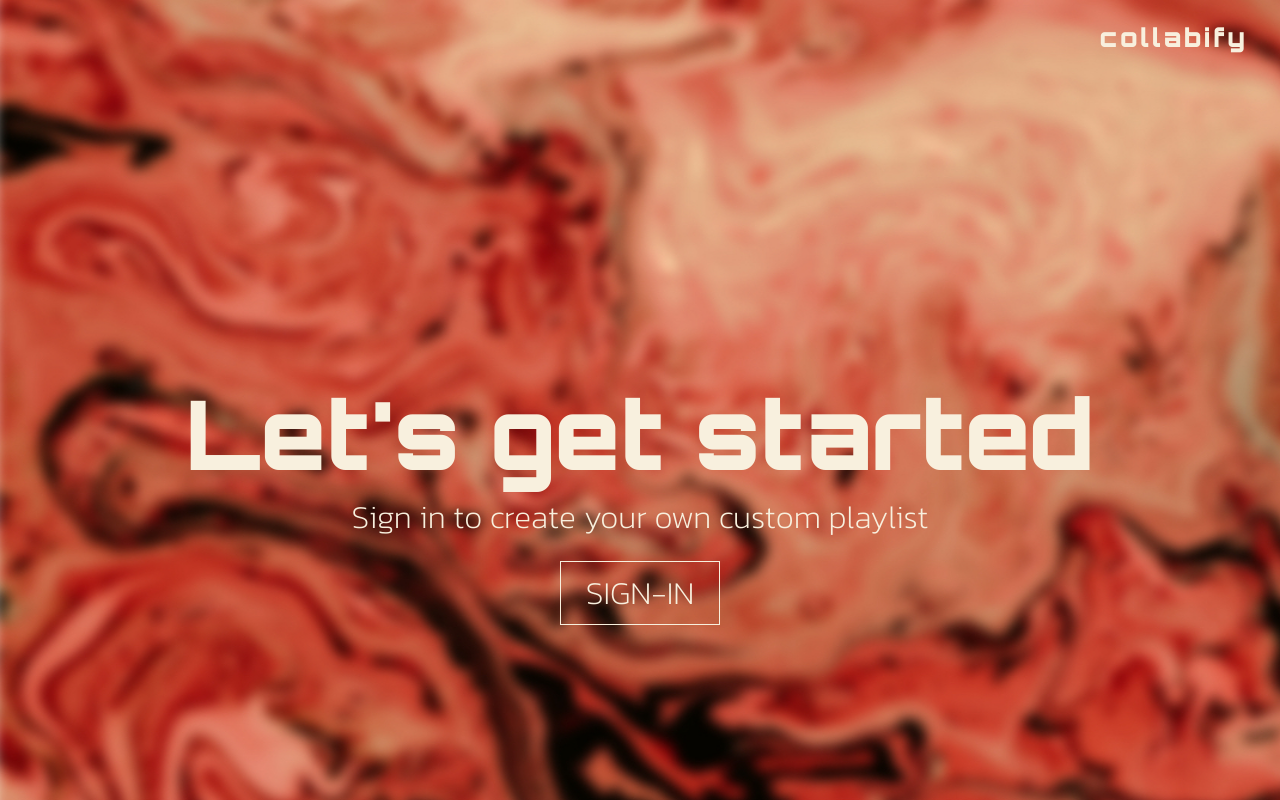
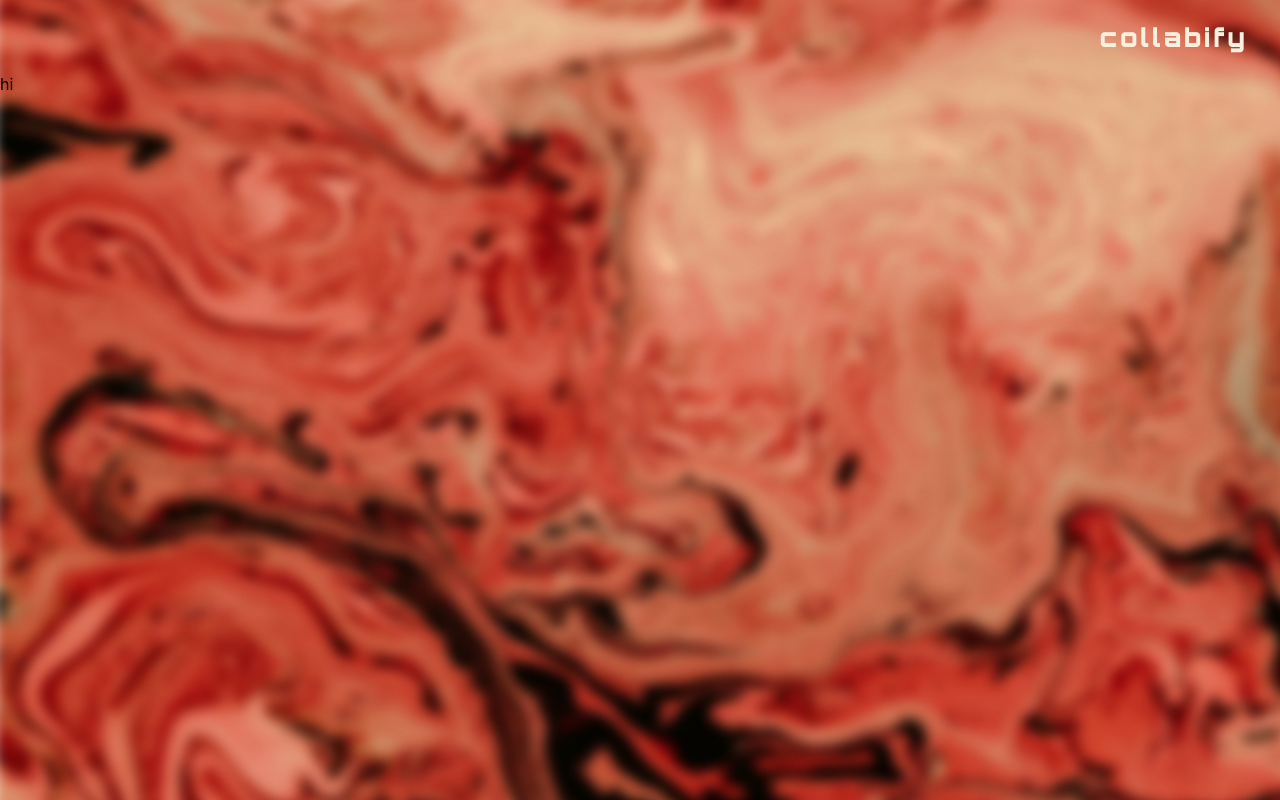
Before and after one commit to megsmcbride/playlist-creation-app, a React (Create React App) app: page / in a window 1280 px wide. Built offline with nearby package versions, Linux system fonts and the light colour scheme.

Commit message:
Add conditional rendering and retrieve login authentication code

```diff
--- a/src/App.js
+++ b/src/App.js
@@ -1,16 +1,21 @@
 import Login from './components/Login';
 import './App.css';
 
+const code = new URLSearchParams(window.location.search).get("code");
+console.log("here", code)
+
 function App() {
+  const userID = JSON.parse(localStorage.getItem("userID"));
   return (
     <div className="App">
       <h2 className='header'>collabify</h2>
+      {code ?
       <div className='intro'>
 
       <h4>Let's get started</h4>
       <p className='intro-message'>Sign in to create your own custom playlist</p>
      <Login/>
-      </div>
+      </div> : <div> hi </div> }
 
 
     </div>
```
